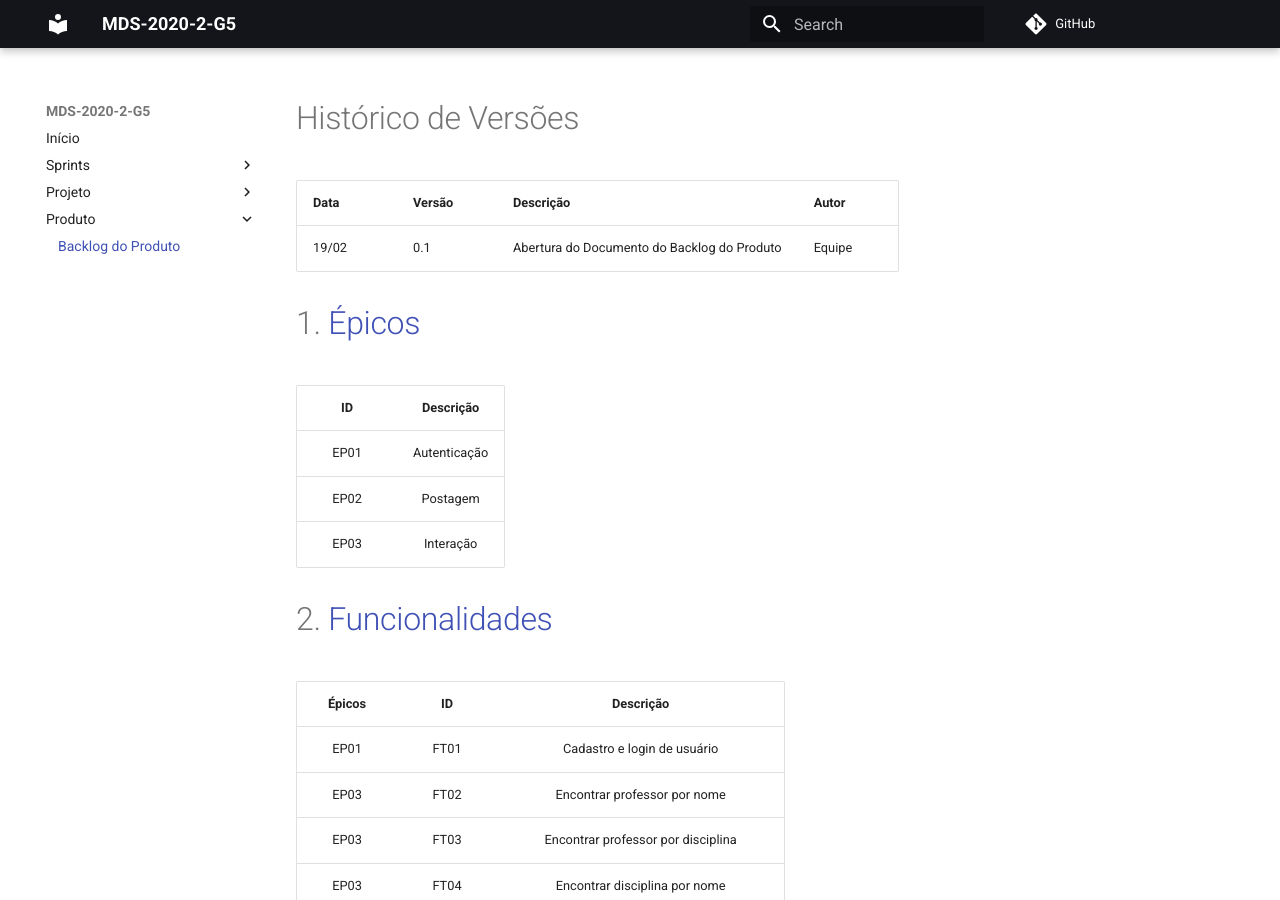
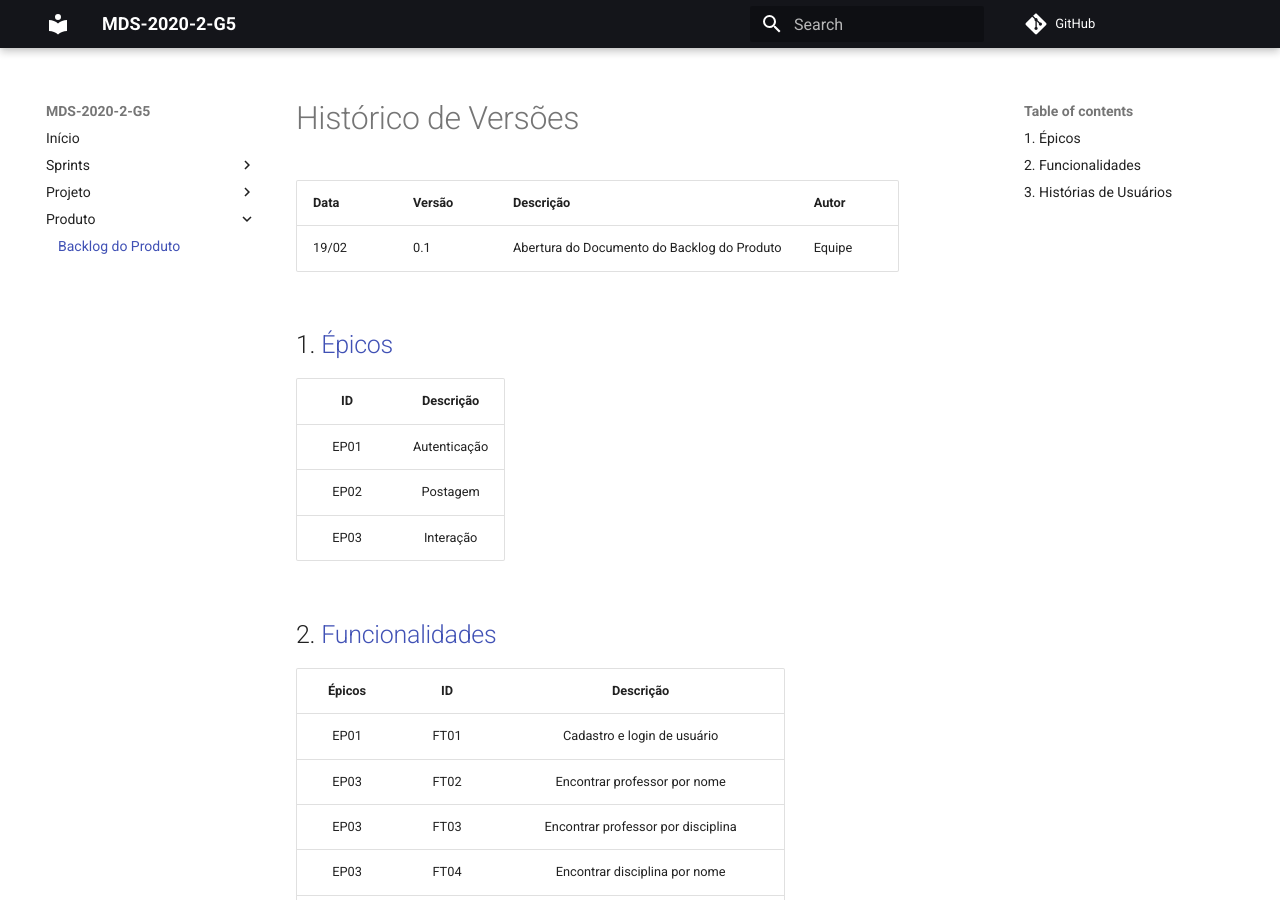
Before and after one commit to fga-eps-mds/2020.2-Anunbis, an MkDocs documentation site: the page built from docs/produto/backlog.md, in a window 1280 px wide and 900 px high. Built offline with MkDocs 1.6.1 and Material for MkDocs 9.7.7, drawn with Linux system fonts in a browser that asks for light colours; comment, search, counter and statistics services are not loaded.

Commit message:
Adicionando sumário ao backlog e roadmap Sumário se encontra na parte direita da página em Table of Contents

```diff
--- a/docs/produto/backlog.md
+++ b/docs/produto/backlog.md
@@ -5,7 +5,7 @@ Data|Versão|Descrição|Autor
 19/02|0.1|Abertura do Documento do Backlog do Produto| Equipe|
 
 
-# 1. <a name="1">Épicos</a>
+## 1. <a name="1">Épicos</a>
 
 |    ID   | Descrição |
 |:---:|:---:|
@@ -13,7 +13,7 @@ Data|Versão|Descrição|Autor
 |EP02|Postagem|
 |EP03|Interação|
 
-# 2. <a name="2">Funcionalidades</a>
+## 2. <a name="2">Funcionalidades</a>
 
 |    Épicos   |    ID   | Descrição |
 |:---:|:---:|:---:|
@@ -27,7 +27,7 @@ Data|Versão|Descrição|Autor
 |EP03|FT08|Concordar ou discordar de avaliações|
 |EP03|FT09|Visualizar ranking de professor por disciplina|
 
-# 3. <a name="3">Histórias de Usuários</a>
+## 3. <a name="3">Histórias de Usuários</a>
 
 |    Épicos   |Funcionalidades|    ID   | Descrição | Pontuação |
 |:---:|:---:|:---:|:---:|:---:|
```
Also changed, not shown: docs/documentacao/roadmap.md (+1 -1 lines).
